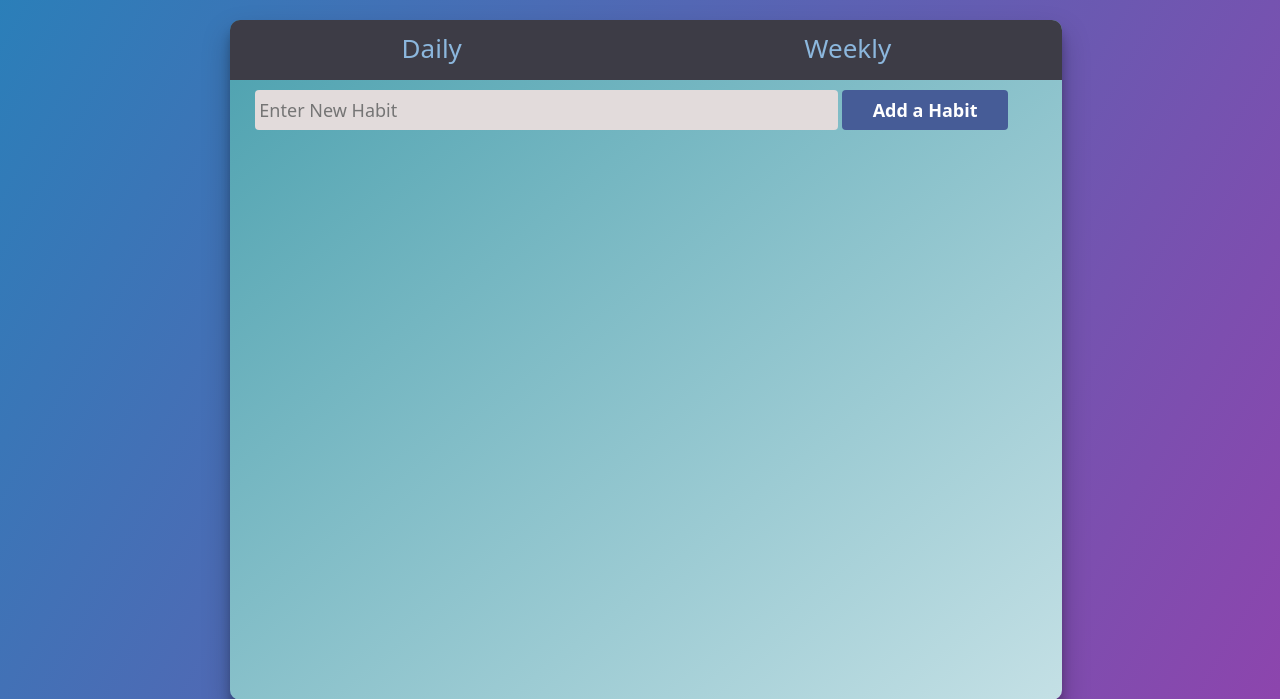
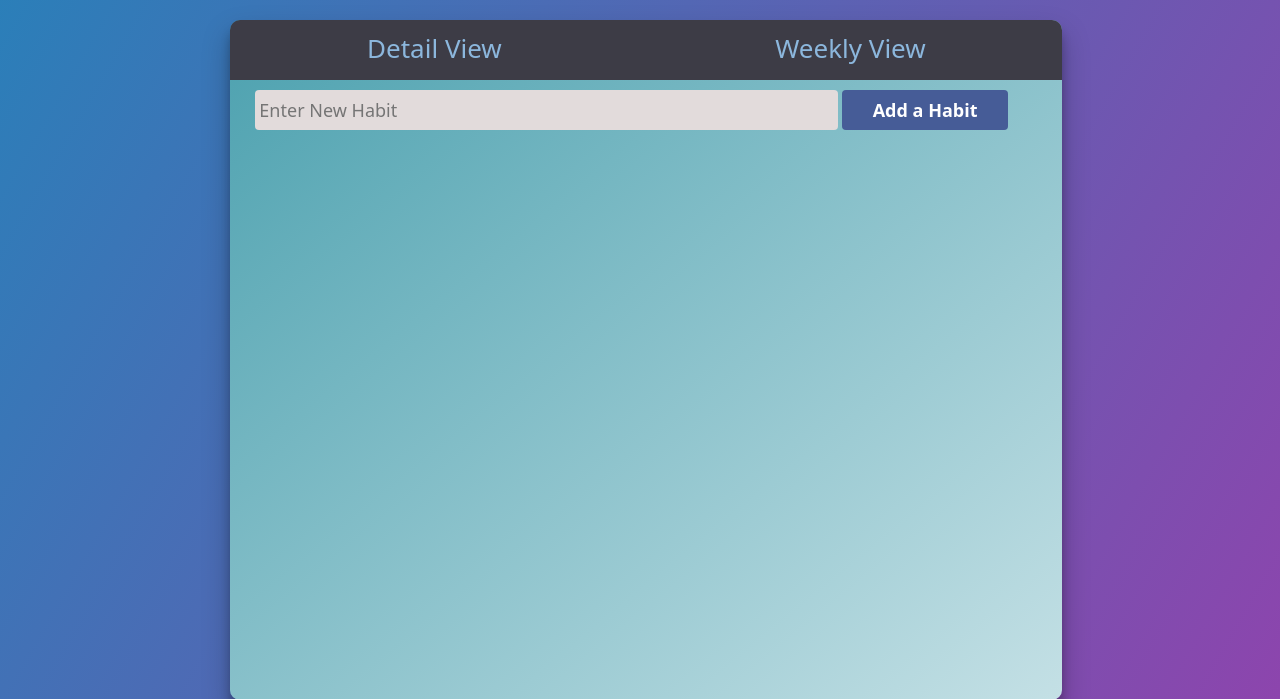
Before and after one commit to BhagavanMarpadaga/Habit-tracker, a Node server app: page / in a window 1280 px wide. Shown: the part 60-759 px from the top of the page. Run offline with Node 20, Linux system fonts and the light colour scheme; the visitor is signed in with stand-in values (Sample User, id 1); data that the repository does not hold is empty; some libraries are stand-ins or nearby versions.

Commit message:
set up view names

```diff
--- a/views/app.ejs
+++ b/views/app.ejs
@@ -4,10 +4,10 @@
     <div class="container">
         <div class="section-views">
             <div>
-                <a href="/">Daily</a>
+                <a href="/">Detail View</a>
             </div>
             <div>
-                <a href="/weekly">Weekly</a>
+                <a href="/weekly">Weekly View</a>
             </div>
         </div>
         <div class="add-habit">
--- a/views/weekly.ejs
+++ b/views/weekly.ejs
@@ -3,10 +3,10 @@
     <div class="container">
         <div class="section-views">
             <div>
-                <a href="/">Daily</a>
+                <a href="/">Detail View</a>
             </div>
             <div>
-                <a href="/weekly">Weekly</a>
+                <a href="/weekly">Weekly View</a>
             </div>
         </div>
         <div class="disp-icons">
```
